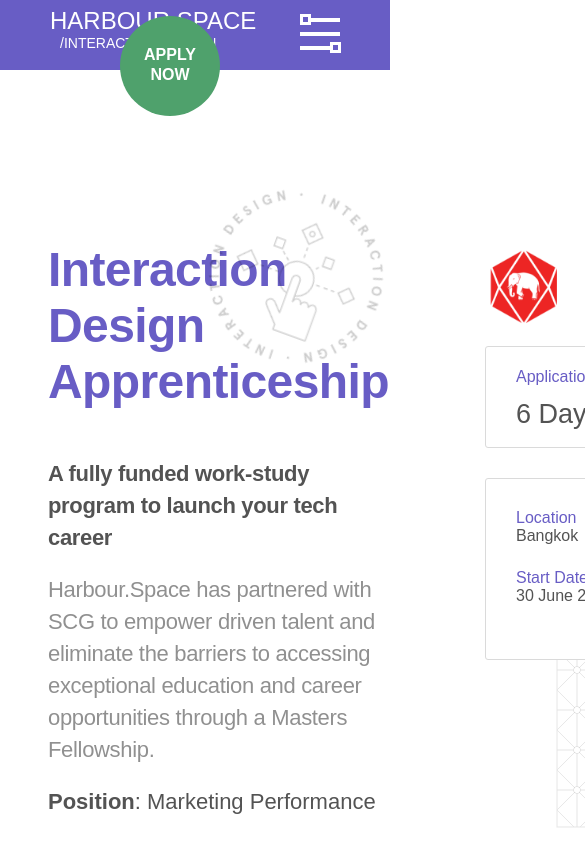
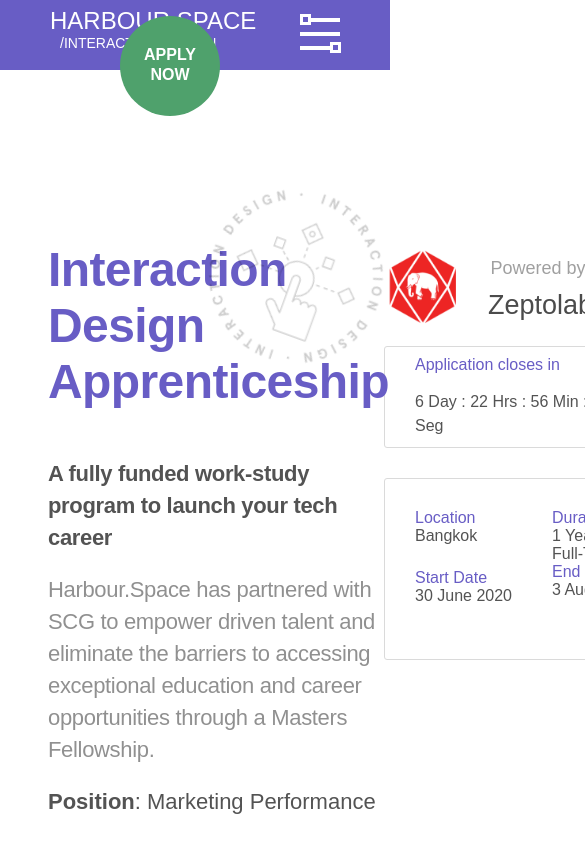
Before and after one commit to khalidsheet/harbour-space-frontend-challenge, a React (Create React App) app: page / in a window 390 px wide. Shown: the top 844 px of the page, 585 px wide, since content can reach past the window. Built offline with nearby package versions, Linux system fonts and the light colour scheme; a web font is replaced by a local one.

Commit message:
hero section completed

```diff
--- a/src/index.css
+++ b/src/index.css
@@ -1,3 +1,5 @@
+@import url("./tablet-responsive.css");
+
 :root {
   --background-color: #ffffff;
   --primary-color: #685dc5;
@@ -19,8 +21,8 @@ body {
   -webkit-font-smoothing: antialiased;
   -moz-osx-font-smoothing: grayscale;
   background-color: var(--background-color);
-  overflow-x: hidden;
-  max-width: 100vw;
+  /* overflow-x: hidden;
+  max-width: 100vw; */
 }
 
 .text-primary {
--- /dev/null
+++ b/src/tablet-responsive.css
@@ -0,0 +1,26 @@
+@media only screen and (max-width: 768px) {
+  .container {
+    max-width: 768px !important;
+  }
+  .mesh-background img {
+    display: none;
+  }
+
+  .introduction,
+  .application-status {
+    width: 240px !important;
+  }
+
+  .application-closes,
+  .application-more-info {
+    width: 100% !important;
+  }
+
+  .application-closes .app-value {
+    font-size: 1em !important;
+  }
+
+  .application-more-info .right-section {
+    margin-left: 40px;
+  }
+}
```
